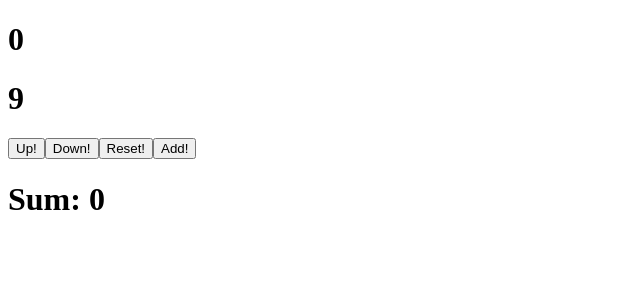
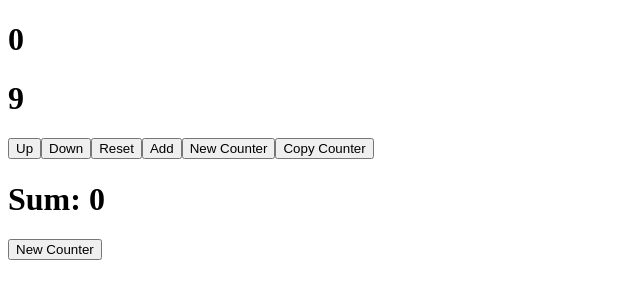
Before and after one commit to zacacollier/redux-talk-steps, a React (Create React App) app: page / in a window 1280 px wide. Shown: the top 300 px of the page, without its empty margins (0-640 px from the left). Built offline with nearby package versions, Linux system fonts and the light colour scheme.

Commit message:
Step 9: Refactor and add more actions

```diff
--- a/src/index.js
+++ b/src/index.js
@@ -1,25 +1,50 @@
-import React                 from 'react';
+import React, { Component }  from 'react';
 import { render }            from 'react-dom';
 import { connect, Provider } from 'react-redux';
 import { createStore }       from 'redux';
 
-// 8a: add a new property to state, and a
-//     corresponding case to our reducer
 const initialState = {
+  counters: [
+    {
+      min: 0,
+      max: 9,
+      sum: 0,
+    },
+  ],
+}
+// 9a : move action types into a separate set of constants
+const t = {
+  UP: 'UP',
+  DOWN: 'DOWN',
+  RESET: 'RESET',
+  ADD: 'ADD',
+  NEW: 'NEW',
+  COPY: 'COPY'
+}
+const initialCounter = {
   min: 0,
   max: 9,
   sum: 0
 }
+// 9b: Add new reducers to reflect new actions
 const rootReducer = (state = initialState, action) => {
+  const counterAtId = state.counters[action.id]
   switch(action.type) {
     case 'UP':
-      return { ...state, min: ++state.min }
+      return { ...state, counters: [ ...state.counters, ...counterAtId.min++ ] }
     case 'DOWN':
-      return { ...state, max: --state.max }
+      return { ...state, counters: [ ...state.counters, ...counterAtId.max-- ] }
     case 'RESET':
-      return { ...state, min: 0, max: 0 }
+      const resetCounter = state.counters.map(c => c[action.id] = initialCounter)
+      return { ...state, counters: resetCounter }
     case 'ADD':
-      return { ...state, sum: state.min + state.max }
+      const newSum = counterAtId.min + counterAtId.max
+      const newCounters = state.counters.map(c => c[action.id] = { ...counterAtId, sum: newSum })
+      return { ...state, counters: newCounters }
+    case 'COPY':
+      return { ...state, counters: [ ...state.counters, { ...state.counters[action.id] } ] }
+    case 'NEW':
+      return { ...state, counters: [ ...state.counters, {  ...initialCounter } ] }
     default:
       return state;
   }
@@ -28,42 +53,66 @@ const store = createStore(
   rootReducer,
   window.devToolsExtension ? window.devToolsExtension() : f => f
 );
-// 8b: Map new state property to props...
 const mapStateToProps = (state) => {
   return {
-    min: state.min,
-    max: state.max,
-    sum: state.sum
+    counters: state.counters
   }
 }
-// 8c: ...and a corresponding action dispatch to props
-const mapDispatchToProps = (dispatch) => {
+const mapDispatchToProps = (dispatch, id) => {
   return {
-    up:    () => dispatch({ type: 'UP' }),
-    down:  () => dispatch({ type: 'DOWN' }),
-    reset: () => dispatch({ type: 'RESET' }),
-    add: () => dispatch({ type: 'ADD' }),
+    up:    (id) => dispatch({ type: 'UP', id }),
+    down:  (id) => dispatch({ type: 'DOWN', id }),
+    reset: (id) => dispatch({ type: 'RESET', id }),
+    add: (id) => dispatch({ type: 'ADD', id }),
+    new: (id) => dispatch({ type: 'NEW', id }),
+    copy: (id) => dispatch({ type: 'COPY', id }),
   }
 }
-// 8d: Add new button elements to dispatch actions,
-//     and a new header to render state from props!
-const StateHeader = (props) => (
+// 9c: handleClick will have to pass the action type as well as the event
+const Counter = (props) => (
   <div>
     <h1>
-      { props.min }
+      { props.counter.min }
     </h1>
     <h1>
-      { props.max }
+      { props.counter.max }
     </h1>
-    <button onClick={ props.up }>Up!</button>
-    <button onClick={ props.down }>Down!</button>
-    <button onClick={ props.reset }>Reset!</button>
-    <button onClick={ props.add }>Add!</button>
+    <button id={props.id} onClick={ (e) => props.handleClick(e, t.UP) }>Up</button>
+    <button id={props.id} onClick={ (e) => props.handleClick(e, t.DOWN) }>Down</button>
+    <button id={props.id} onClick={ (e) => props.handleClick(e, t.RESET) }>Reset</button>
+    <button id={props.id} onClick={ (e) => props.handleClick(e, t.ADD) }>Add</button>
+    <button id={props.id} onClick={ (e) => props.handleClick(e, t.NEW) }>New Counter</button>
+    <button id={props.id} onClick={ (e) => props.handleClick(e, t.COPY) }>Copy Counter</button>
     <h1>
-      Sum:  { props.sum }
+      Sum:  { props.counter.sum }
     </h1>
   </div>
 )
+// 9d: add handleClick method to avoid writing a separate handler for each dispatch
+class StateHeader extends Component {
+  handleClick = (event, type) => {
+    event.preventDefault()
+    const { id } = event.target
+    const typeSelector = type.toLowerCase()
+    return this.props[typeSelector](id)
+  }
+  render() {
+    const { counters } = this.props
+    return (
+      <div>
+      { counters.map(each => (
+        <Counter
+         handleClick={this.handleClick}
+         key={counters.indexOf(each)}
+         id={counters.indexOf(each)}
+         counter={each}
+        />))
+      }
+      <button onClick={ this.props.new }>New Counter</button>
+      </div>
+    )
+  }
+}
 const ConnectStateHeader = connect(mapStateToProps, mapDispatchToProps)(StateHeader);
 const renderApp = () => {
   render (
@@ -73,5 +122,5 @@ const renderApp = () => {
       document.getElementById('root')
   );
 }
-store.subscribe(renderApp);
+// 9e: Remove unnecessary '.subscribe()' call since we've added 'Provider'
 renderApp();
```
Also changed, not shown: src/storeFromScratch.js (added, +35 -0 lines).
